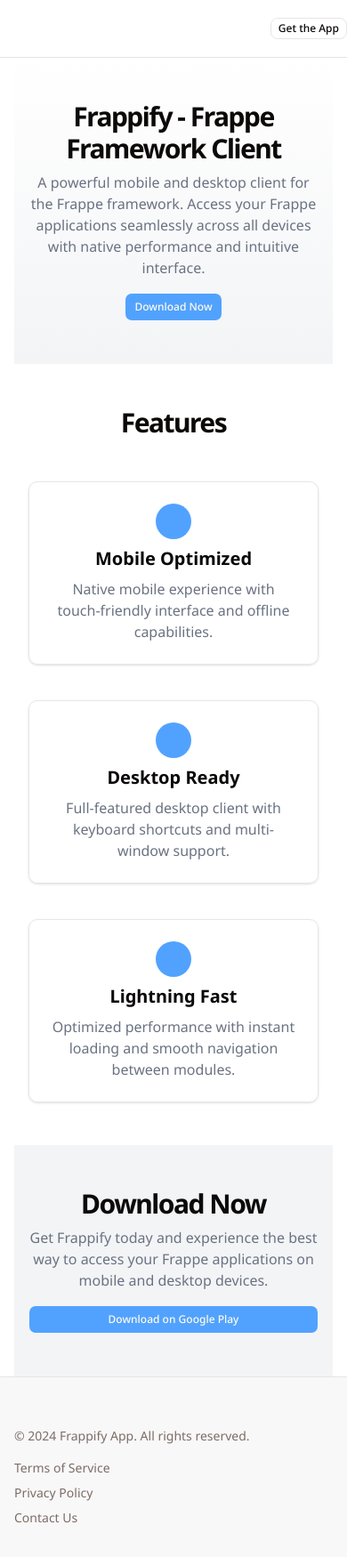
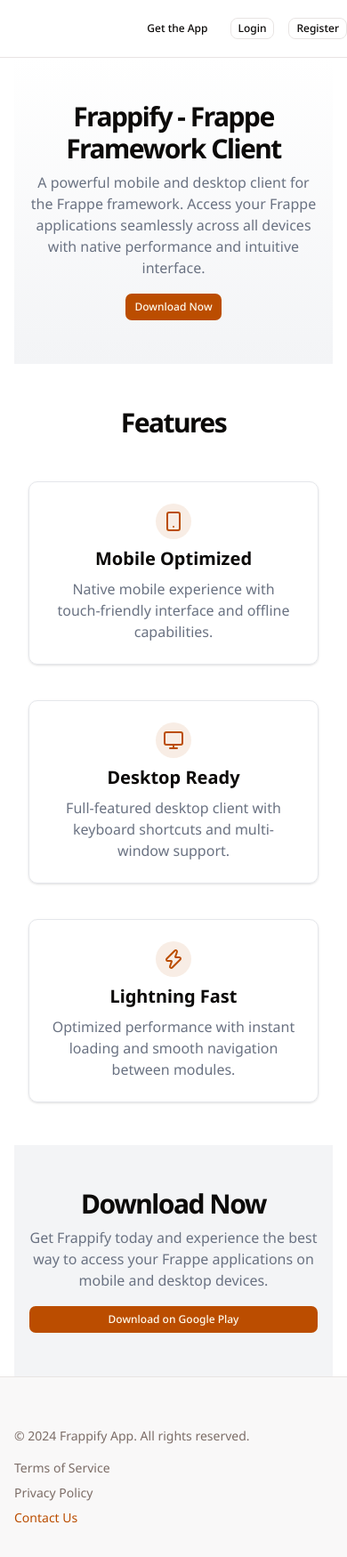
Before and after one commit to mubareksd/frappify_web, a Next.js app: page / in a window 390 px wide. Shown: the top 1750 px of the page at 89% size. Built offline with nearby package versions, Linux system fonts and the light colour scheme; no server answers.

Commit message:
feat: update layout and components for improved structure and styling, enhance header with session management, and update button styles

```diff
--- a/app/(public)/layout.tsx
+++ b/app/(public)/layout.tsx
@@ -1,17 +1,18 @@
 import { Header } from "@/components/layout/public/header";
 import { Footer } from "@/components/layout/public/footer";
 
-export default function RootLayout({
+export default function PublicRootLayout({
   children,
 }: Readonly<{
   children: React.ReactNode;
 }>) {
   return (
-      <
-      >
-        <Header />
-        <main className="flex-1 container px-4 md:px-6">{children}</main>
-        <Footer />
-      </>
+    <div
+      className="antialiased flex flex-col min-h-screen items-center justify-center"
+    >
+      <Header />
+      <main className="flex-1 container px-4 md:px-6 mx-auto">{children}</main>
+      <Footer />
+    </div>
   );
 }
--- a/app/(public)/page.tsx
+++ b/app/(public)/page.tsx
@@ -22,7 +22,7 @@
               <Button
                 asChild
                 size="lg"
-                className="bg-blue-400 hover:bg-blue-500"
+                className="bg-primary hover:bg-primary/90"
               >
                 <Link href="#download">Download Now</Link>
               </Button>
@@ -74,7 +74,7 @@
             </div>
             <div className="w-full max-w-sm space-y-2">
               <Button
-                className="w-full bg-blue-400 hover:bg-blue-500"
+                className="w-full bg-primary hover:bg-primary/90"
                 asChild
                 size="lg"
               >
@@ -105,8 +105,8 @@
 }) {
   return (
     <div className="flex flex-col items-center space-y-2 border border-gray-200 dark:border-gray-800 p-6 rounded-lg shadow-sm">
-      <div className="p-2 bg-blue-400 bg-opacity-10 rounded-full">
-        <Icon className="h-6 w-6 text-blue-400" />
+      <div className="p-2 bg-primary/10 rounded-full">
+        <Icon className="h-6 w-6 text-primary" />
       </div>
       <h3 className="text-xl font-bold text-center">{title}</h3>
       <p className="text-center text-gray-500 dark:text-gray-400">
--- a/app/(public)/privacy-policy/page.tsx
+++ b/app/(public)/privacy-policy/page.tsx
@@ -51,7 +51,7 @@
             For privacy concerns or questions, please contact us at{" "}
             <Link
               href="mailto:info@kinet.et"
-              className="text-blue-400 hover:underline"
+              className="text-primary hover:underline"
             >
               info@kinet.et
             </Link>
--- a/app/(public)/terms/page.tsx
+++ b/app/(public)/terms/page.tsx
@@ -60,7 +60,7 @@
             For any questions about these Terms, please contact us at{" "}
             <Link
               href="mailto:info@kinet.et"
-              className="text-blue-400 hover:underline"
+              className="text-primary hover:underline"
             >
               info@kinet.et
             </Link>
--- a/components/layout/public/footer.tsx
+++ b/components/layout/public/footer.tsx
@@ -3,8 +3,8 @@
 
 export function Footer() {
   return (
-    <footer className="border-t bg-muted/50">
-      <div className="container flex flex-col gap-4 py-10 px-4 md:px-6 md:flex-row md:justify-between">
+    <footer className="w-full border-t bg-muted/50">
+      <div className="container max-w-screen-xl mx-auto flex flex-col gap-4 py-10 px-4 md:px-6 md:flex-row md:justify-between">
         <div className="flex flex-col gap-4 md:gap-6">
           <Link className="flex items-center" href="/">
             <span className="ml-2 text-lg font-semibold text-foreground">
@@ -29,7 +29,7 @@
             Privacy Policy
           </Link>
           <Link
-            className="text-sm text-muted-foreground hover:underline underline-offset-4"
+            className="text-sm text-primary hover:underline underline-offset-4"
             href="mailto:info@kinet.et"
           >
             Contact Us
--- a/components/layout/public/header.tsx
+++ b/components/layout/public/header.tsx
@@ -1,18 +1,23 @@
 import Link from "next/link";
+
 import { env } from "@/lib/env";
 import { Button } from "@/components/ui/button";
+import { getCurrentSession } from '@/lib/session';
+import { redirect } from 'next/navigation';
 
-export function Header() {
+
+export async function Header() {
+  const session = await getCurrentSession();
   return (
     <header className="sticky top-0 z-50 w-full border-b bg-background/95 backdrop-blur supports-[backdrop-filter]:bg-background/60">
-      <div className="container flex h-16 items-center justify-between">
+      <div className="container max-w-screen-xl mx-auto flex h-16 items-center justify-between">
         <Link className="flex items-center justify-center" href="/">
           <span className="ml-2 text-lg font-semibold text-foreground">
             {env.NEXT_PUBLIC_APP_NAME}
           </span>
         </Link>
-        <nav className="flex items-center space-x-6">
-          <Button asChild variant="outline" size="sm">
+        <nav className="flex items-center space-x-4">
+          <Button asChild variant="primary" size="sm">
             <Link
               href="https://play.google.com/store/apps/details?id=et.kinet.frappify"
               target="_blank"
@@ -21,6 +26,20 @@
               Get the App
             </Link>
           </Button>
+          {session ? (
+            <Button asChild variant="outline" size="sm">
+              <Link href="/dashboard">Dashboard</Link>
+            </Button>
+          ) : (
+            <>
+              <Button asChild variant="outline" size="sm">
+                <Link href="/login">Login</Link>
+              </Button>
+              <Button asChild variant="outline" size="sm">
+                <Link href="/register">Register</Link>
+              </Button>
+            </>
+          )}
         </nav>
       </div>
     </header>
```
